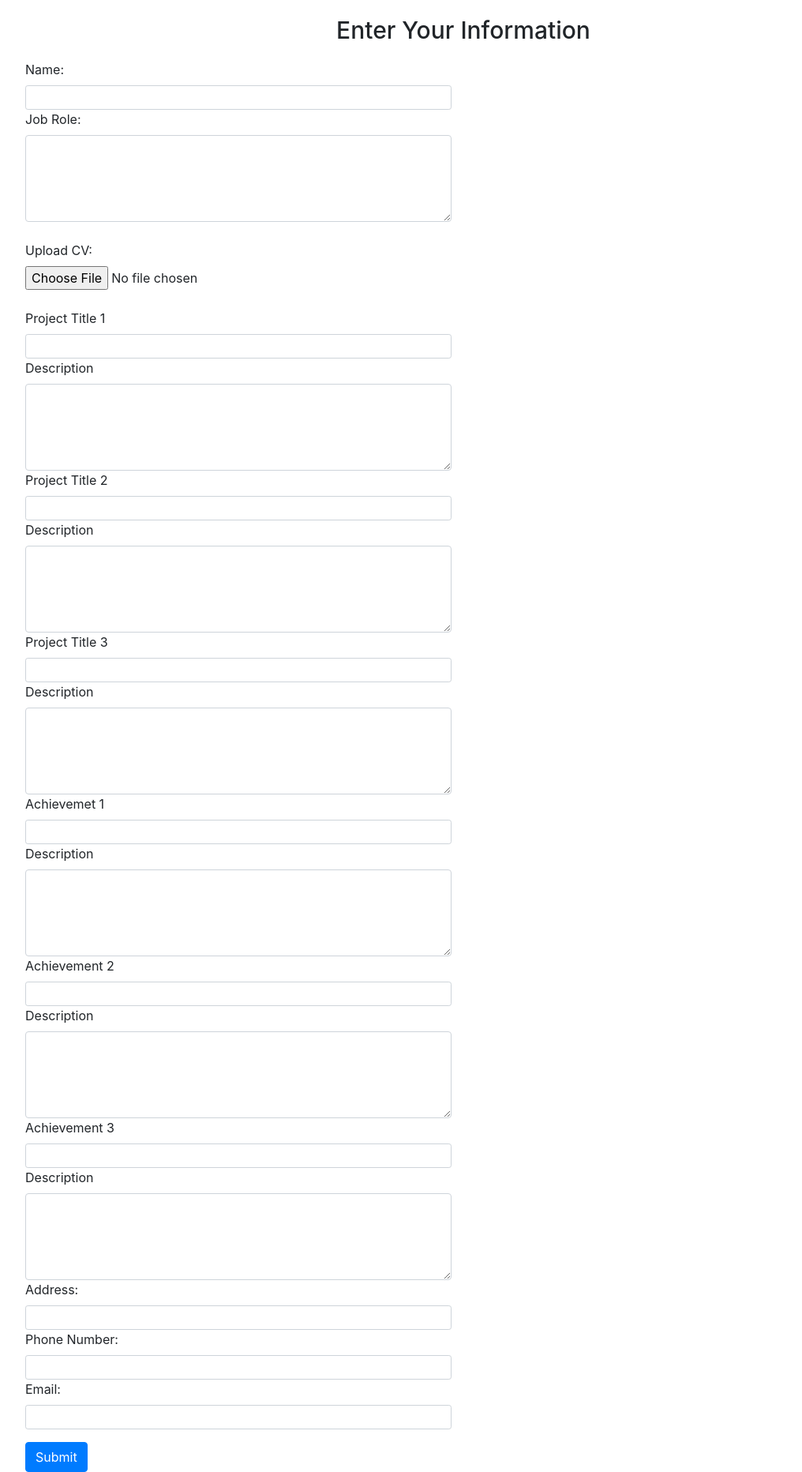
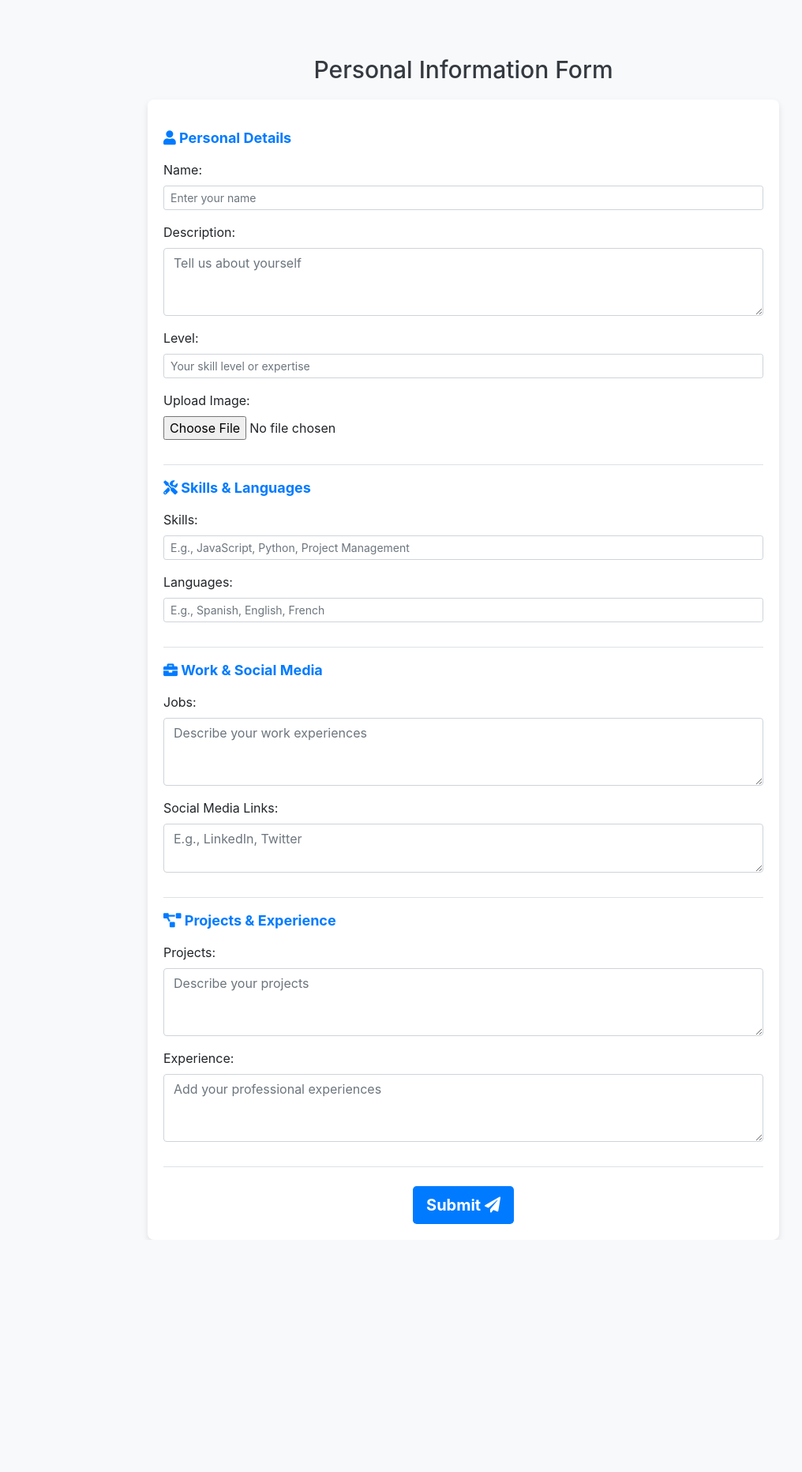
Before and after one commit to loisbriones/hacktoberfest-2024, a Django app: page / in a window 1280 px wide. Shown: the whole page at 79% size, without its empty margins (53-1069 px from the left). After the commit the page ends 1570 px from the top, so only its background shows below. Run offline with Django 5.2, Linux system fonts and the light colour scheme; some libraries are stand-ins or nearby versions.

Commit message:
Formulario añadido + html mejorado + correcion de conflictos

```diff
--- a/pages/templates/pages/home.html
+++ b/pages/templates/pages/home.html
@@ -4,97 +4,144 @@
 <head>
     <meta charset="UTF-8">
     <meta name="viewport" content="width=device-width, initial-scale=1.0">
-    <title>Bootstrap Starter Template</title>
+    <title>Personal Information Form</title>
 
     <!-- Add Bootstrap CSS Link -->
     <link href="https://cdn.jsdelivr.net/npm/bootstrap@4.5.2/dist/css/bootstrap.min.css" rel="stylesheet">
+    <!-- Add Font Awesome for Icons -->
+    <link href="https://cdnjs.cloudflare.com/ajax/libs/font-awesome/5.15.4/css/all.min.css" rel="stylesheet">
+
     <style>
         body {
-            background-color: #fff;
-
+            background-color: #f8f9fa;
+            padding-top: 50px;
         }
 
         h3 {
             text-align: center;
             font-size: 30px;
-
             margin: 20px;
+            color: #343a40;
         }
 
-        #port {
-            margin-left: 540px;
-            font-size: 40px;
+        .form-container {
+            background-color: #fff;
+            border-radius: 8px;
+            box-shadow: 0 4px 8px rgba(0, 0, 0, 0.1);
+            padding: 20px;
+            max-width: 800px;
+            margin: auto;
+        }
+
+        .form-section {
+            padding: 15px 0;
+            border-bottom: 1px solid #dee2e6;
+        }
+
+        .form-section:last-child {
+            border-bottom: none;
+        }
+
+        .form-section-title {
+            font-size: 18px;
             font-weight: bold;
-            color: green;
+            color: #007bff;
+            margin-bottom: 15px;
+        }
 
+        .btn-submit {
+            background-color: #007bff;
+            color: #fff;
+            font-weight: bold;
+        }
+
+        .btn-submit:hover {
+            background-color: #0056b3;
         }
     </style>
 </head>
 
 <body>
-    <h3>Enter Your Information</h3>
-        {% csrf_token %}
-        <div class="container">
-            <div class="row">
-                <div class="col-md-6">
-                    <div class="form-group">
-                        <label for="name">Name:</label>
-                        <input type="text" class="form-control form-control-sm" id="name" name="name">
+    <h3>Personal Information Form</h3>
+    <div class="form-container">
+        <form method="post" enctype="multipart/form-data">
+            {% csrf_token %}
 
-                        <label for="jobRole">Job Role:</label>
-                        <textarea class="form-control" id="text" name="about" rows="4"></textarea>
-                        <br>
-                        <label for="cv">Upload CV:</label>
-                        <input type="file" class="form-control-file" id="cv" name="cv">
-                        <br>
-                        <label for="name">Project Title 1</label>
-                        <input type="text" class="form-control form-control-sm" id="name" name="pro1">
+            <!-- User Information Section -->
+            <div class="form-section">
+                <div class="form-section-title">
+                    <i class="fas fa-user"></i> Personal Details
+                </div>
+                <div class="form-group">
+                    <label for="nombre">Name:</label>
+                    <input type="text" class="form-control form-control-sm" id="nombre" name="nombre" placeholder="Enter your name">
+                </div>
+                <div class="form-group">
+                    <label for="descripcion">Description:</label>
+                    <textarea class="form-control" id="descripcion" name="descripcion" rows="3" placeholder="Tell us about yourself"></textarea>
+                </div>
+                <div class="form-group">
+                    <label for="nivel">Level:</label>
+                    <input type="text" class="form-control form-control-sm" id="nivel" name="nivel" placeholder="Your skill level or expertise">
+                </div>
+                <div class="form-group">
+                    <label for="imagen">Upload Image:</label>
+                    <input type="file" class="form-control-file" id="imagen" name="imagen">
+                </div>
+            </div>
 
-                        <label for="jobRole">Description</label>
-                        <textarea class="form-control" id="text" name="pd1" rows="4"></textarea>
+            <!-- Skills & Languages Section -->
+            <div class="form-section">
+                <div class="form-section-title">
+                    <i class="fas fa-tools"></i> Skills & Languages
+                </div>
+                <div class="form-group">
+                    <label for="listHabilidad">Skills:</label>
+                    <input type="text" class="form-control form-control-sm" id="listHabilidad" name="listHabilidad" placeholder="E.g., JavaScript, Python, Project Management">
+                </div>
+                <div class="form-group">
+                    <label for="listaLenguaje">Languages:</label>
+                    <input type="text" class="form-control form-control-sm" id="listaLenguaje" name="listaLenguaje" placeholder="E.g., Spanish, English, French">
+                </div>
+            </div>
 
-                        <label for="name">Project Title 2</label>
-                        <input type="text" class="form-control form-control-sm" id="name" name="pro2">
+            <!-- Work & Social Media Section -->
+            <div class="form-section">
+                <div class="form-section-title">
+                    <i class="fas fa-briefcase"></i> Work & Social Media
+                </div>
+                <div class="form-group">
+                    <label for="listaTrabajo">Jobs:</label>
+                    <textarea class="form-control" id="listaTrabajo" name="listaTrabajo" rows="3" placeholder="Describe your work experiences"></textarea>
+                </div>
+                <div class="form-group">
+                    <label for="listaSocial">Social Media Links:</label>
+                    <textarea class="form-control" id="listaSocial" name="listaSocial" rows="2" placeholder="E.g., LinkedIn, Twitter"></textarea>
+                </div>
+            </div>
 
-                        <label for="jobRole">Description</label>
-                        <textarea class="form-control" id="text" name="pd2" rows="4"></textarea>
+            <!-- Projects & Experience Section -->
+            <div class="form-section">
+                <div class="form-section-title">
+                    <i class="fas fa-project-diagram"></i> Projects & Experience
+                </div>
+                <div class="form-group">
+                    <label for="listaProyecto">Projects:</label>
+                    <textarea class="form-control" id="listaProyecto" name="listaProyecto" rows="3" placeholder="Describe your projects"></textarea>
+                </div>
+                <div class="form-group">
+                    <label for="listaExperiencia">Experience:</label>
+                    <textarea class="form-control" id="listaExperiencia" name="listaExperiencia" rows="3" placeholder="Add your professional experiences"></textarea>
+                </div>
+            </div>
 
-                        <label for="name">Project Title 3</label>
-                        <input type="text" class="form-control form-control-sm" id="name" name="pro3">
+            <!-- Submit Button -->
+            <div class="text-center mt-4">
+                <button type="submit" class="btn btn-submit btn-lg">Submit <i class="fas fa-paper-plane"></i></button>
+            </div>
+        </form>
+    </div>
 
-                        <label for="jobRole">Description</label>
-                        <textarea class="form-control" id="text" name="pd3" rows="4"></textarea>
-
-                        <label for="name">Achievemet 1</label>
-                        <input type="text" class="form-control form-control-sm" id="name" name="ach1">
-
-                        <label for="jobRole">Description</label>
-                        <textarea class="form-control" id="text" name="ad1" rows="4"></textarea>
-
-                        <label for="name">Achievement 2</label>
-                        <input type="text" class="form-control form-control-sm" id="name" name="ach2">
-
-                        <label for="jobRole">Description</label>
-                        <textarea class="form-control" id="text" name="ad2" rows="4"></textarea>
-
-                        <label for="name">Achievement 3</label>
-                        <input type="text" class="form-control form-control-sm" id="name" name="ach3">
-
-                        <label for="jobRole">Description</label>
-                        <textarea class="form-control" id="text" name="ad3" rows="4"></textarea>
-
-                        <label for="address">Address:</label>
-                        <input type="text" class="form-control form-control-sm" id="address" name="address">
-
-                        <label for="phoneNumber">Phone Number:</label>
-                        <input type="tel" class="form-control form-control-sm" id="phoneNumber" name="number">
-
-                        <label for="email">Email:</label>
-                        <input type="email" class="form-control form-control-sm" id="email" name="email">
-                    </div>
-                    <button type="submit" class="btn btn-primary">Submit</button>
-                </div>
-    </form>
     <!-- Add Bootstrap JS and jQuery -->
     <script src="https://code.jquery.com/jquery-3.5.1.slim.min.js"></script>
     <script src="https://cdn.jsdelivr.net/npm/bootstrap@4.5.2/dist/js/bootstrap.min.js"></script>
```
Also changed, not shown: pages/forms.py (added, +41 -0 lines).
